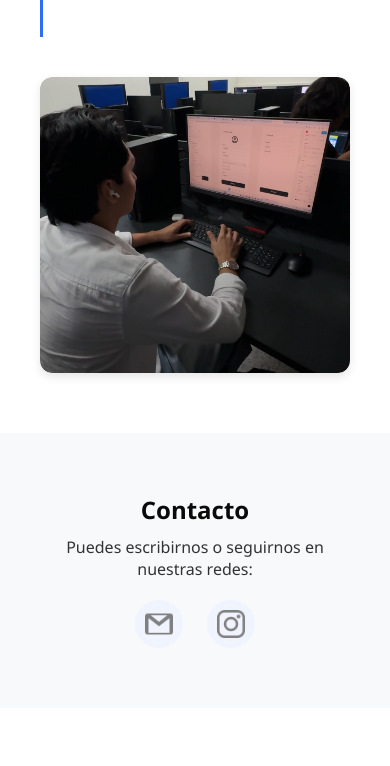
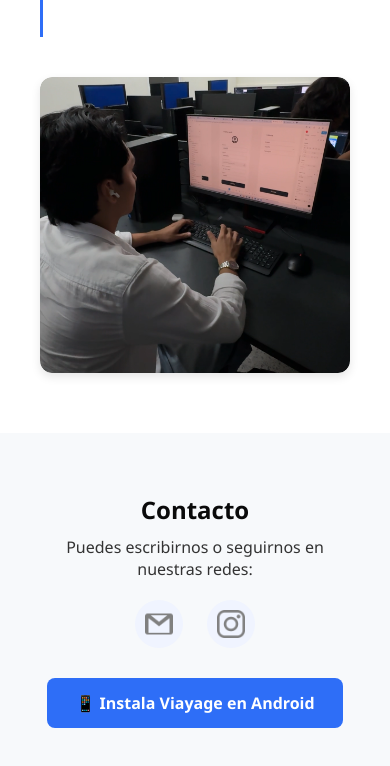
Before and after one commit to josephaven/viayage-web, a plain HTML site: page index.html in a window 390 px wide. Shown: the part 3192-3958 px from the top of the page. Before the commit the page ends 3900 px from the top, so only its background shows below. Drawn offline with Linux system fonts and the light colour scheme.

Commit message:
se agrego el boton de descarga

```diff
--- a/index.html
+++ b/index.html
@@ -124,8 +124,7 @@ Más que una herramienta para planear viajes, Viayage es un compañero que guía
     <h2>Contacto</h2>
     <p>Puedes escribirnos o seguirnos en nuestras redes:</p>
 
-    <!-- Correo visible + clicable -->
-
+    <!-- Correo e Instagram -->
     <div class="social-links">
       <a href="mailto:viayageapp@gmail.com">
         <img src="mail.png" alt="Correo" />
@@ -134,8 +133,16 @@ Más que una herramienta para planear viajes, Viayage es un compañero que guía
         <img src="insta.png" alt="Instagram" />
       </a>
     </div>
+
+    <!-- Botón de descarga -->
+    <div class="download-apk">
+      <a href="https://bit.ly/viayage-apk" class="btn-download" target="_blank">
+        📱 Instala Viayage en Android
+      </a>
+    </div>
   </div>
 </section>
+
 
 
   <!-- SCRIPT PARA CARRUSEL -->
--- a/style.css
+++ b/style.css
@@ -355,4 +355,25 @@ nav a:hover {
   .card-icon h3 {
     font-size: 1.1rem;
   }
+
+  .download-apk {
+  margin-top: 30px;
 }
+
+.btn-download {
+  display: inline-block;
+  background-color: #2e6ef7;
+  color: #fff;
+  padding: 14px 28px;
+  border-radius: 8px;
+  font-weight: 600;
+  font-size: 1rem;
+  text-decoration: none;
+  transition: background-color 0.3s ease;
+}
+
+.btn-download:hover {
+  background-color: #1d4ed8;
+}
+
+}
```
Also changed, not shown: 1 other file.
